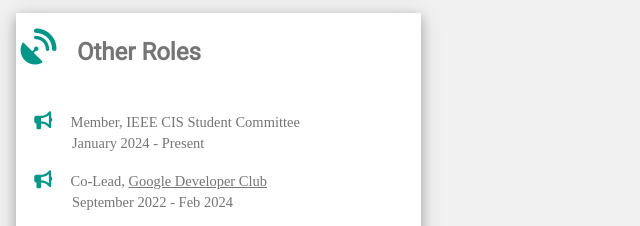
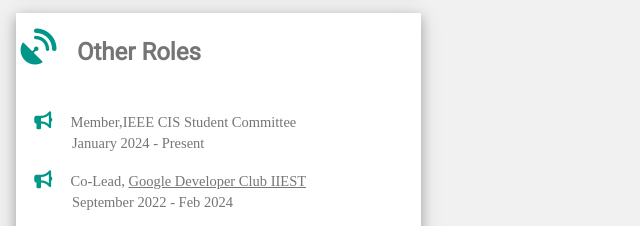
Before and after one commit to AnuvabSen1/Wesbite, a plain HTML site: page index.html in a window 1280 px wide. Shown: the part 1173-1399 px from the top of the page, 0-640 px from the left. Drawn offline with nearby package versions, Linux system fonts and the light colour scheme.

Commit message:
Add files via upload

```diff
--- a/index.html
+++ b/index.html
@@ -618,8 +618,8 @@
                   <div class="w3-white w3-text-grey w3-card-4">
                     <h2 class="w3-text-grey w3-padding-16"><i class="fas fa-satellite-dish fa-fw w3-margin-right w3-xxlarge w3-text-teal"></i>Other Roles</h2>
                     <div class="w3-container">
-                      <p><i class="fa fa-bullhorn fa-fw w3-margin-right w3-large w3-text-teal"></i>Member, IEEE CIS Student Committee<br> &nbsp;&nbsp;&nbsp;&nbsp;&nbsp;&nbsp;&nbsp;&nbsp;&nbsp;&nbsp; January 2024 - Present </p>
-                      <p><i class="fa fa-bullhorn fa-fw w3-margin-right w3-large w3-text-teal"></i>Co-Lead, <a href="">Google Developer Club</a><br> &nbsp;&nbsp;&nbsp;&nbsp;&nbsp;&nbsp;&nbsp;&nbsp;&nbsp;&nbsp; September 2022 - Feb 2024 </p>
+                      <p><i class="fa fa-bullhorn fa-fw w3-margin-right w3-large w3-text-teal"></i>Member,IEEE CIS Student Committee<br> &nbsp;&nbsp;&nbsp;&nbsp;&nbsp;&nbsp;&nbsp;&nbsp;&nbsp;&nbsp; January 2024 - Present </p>
+                      <p><i class="fa fa-bullhorn fa-fw w3-margin-right w3-large w3-text-teal"></i>Co-Lead, <a href="">Google Developer Club IIEST</a><br> &nbsp;&nbsp;&nbsp;&nbsp;&nbsp;&nbsp;&nbsp;&nbsp;&nbsp;&nbsp; September 2022 - Feb 2024 </p>
                       <p><i class="fa fa-bullhorn fa-fw w3-margin-right w3-large w3-text-teal"></i>Chairperson, IEEE CIS IIEST <br> &nbsp;&nbsp;&nbsp;&nbsp;&nbsp;&nbsp;&nbsp;&nbsp;&nbsp;&nbsp; Januray 2020 - December 2020</p>
                       <hr>
                     </div>
```
